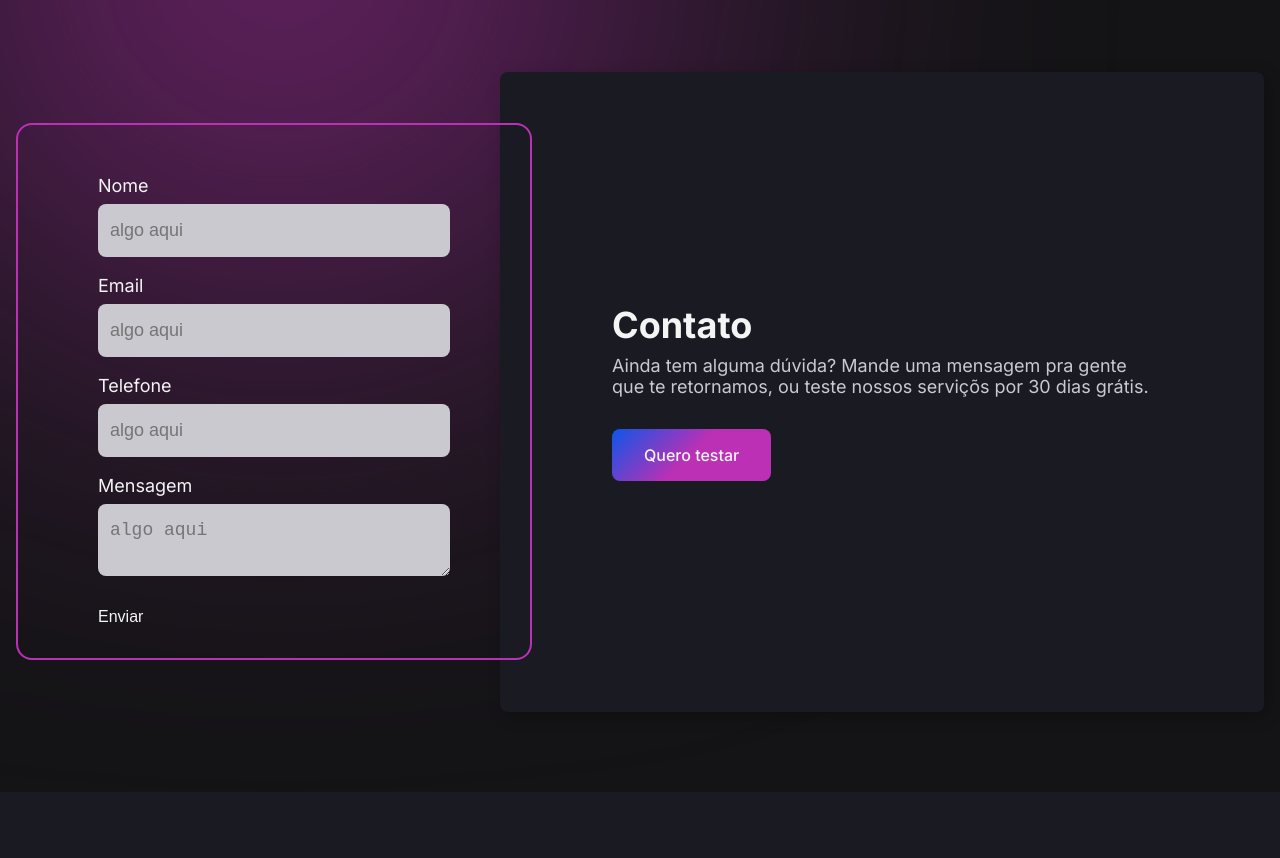
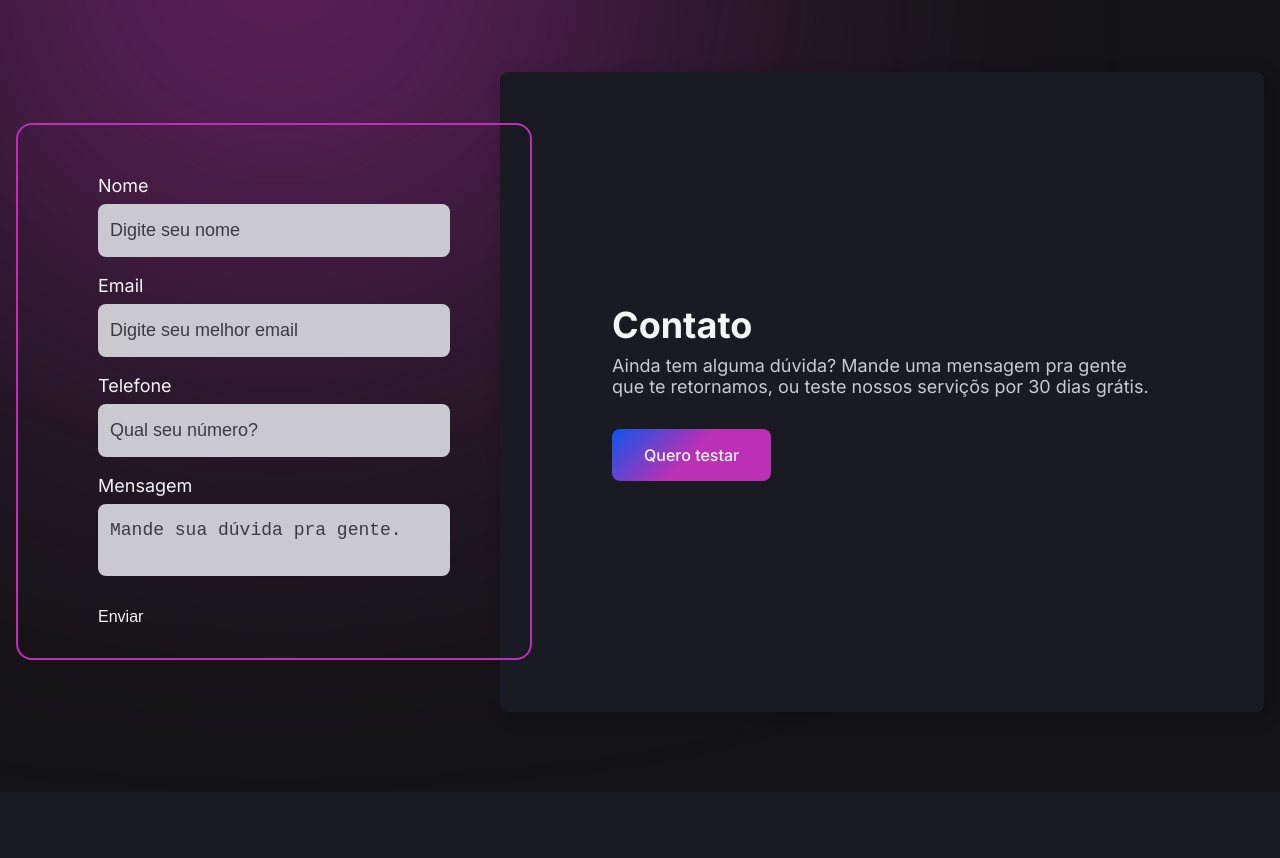
Before and after one commit to Dener-Garcia/landing-page-lit-academy-reactJS, a React (Vite) app: page / in a window 1280 px wide. Shown: the part 3160-4018 px from the top of the page. Built offline with nearby package versions, Linux system fonts and the light colour scheme.

Commit message:
feat: fix get value from form with useState

```diff
--- a/src/components/Contact/Contact.jsx
+++ b/src/components/Contact/Contact.jsx
@@ -1,42 +1,65 @@
-import React from 'react';
+import React, { useState } from 'react';
 import './module.css';
 import ButtonPrimary from '../design-system/Button-primary/ButtonPrimary';
 
+
 const Contact = () => {
+
+  const [name, setName] = useState('');
+  const [mail, setMail] = useState('');
+  const [phone, setPhone] = useState();
+  const [message, setMessage] = useState('');
+
+  const handleSubmit = (event) => {
+    event.preventDefault();
+    console.table('Suas informações:', name, mail, phone, message);
+    alert('Obrigado por testar essa aplicação, você pode ver suas informações no console.log');
+  };
+
+
   return(
     <section className="contact">
+
       <div className="backgroundBlur2"></div>
-      <form action="post">
+      <div className="form-div">
+
+        <form onSubmit={handleSubmit}>
           <div className="field">
             <label htmlFor="name">Nome</label>
             <input type="text"
               id="name"
-            placeholder="algo aqui"
-            required />
+              placeholder="Digite seu nome"
+              required
+              onChange={e => {setName(e.target.value);}}
+            />
           </div>
           <div className="field">
             <label htmlFor="mail">Email</label>
             <input type="email"
               id="mail"
-            placeholder="algo aqui"
-            required />
+              placeholder="Digite seu melhor email"
+              required
+              onChange={e => {setMail(e.target.value);}} />
           </div>
           <div className="field">
             <label htmlFor="phone">Telefone</label>
             <input type="tel"
               id="phone"
-            placeholder="algo aqui"
-            required />
+              placeholder="Qual seu número?"
+              required
+              onChange={e => {setPhone(e.target.value);}} />
           </div>
           <div className="field">
             <label htmlFor="message">Mensagem</label>
             <textarea type="message"
               id="message"
-            placeholder="algo aqui"
-            required />
+              placeholder="Mande sua dúvida pra gente."
+              required
+              onChange={e => {setMessage(e.target.value);}} />
           </div>
           <button type="submit">Enviar</button>
         </form>
+      </div>
       <div className="contact-info">
         <h4>Contato</h4>
         <p>Ainda tem alguma dúvida? Mande uma mensagem pra gente que te retornamos, ou teste nossos serviçõs por 30 dias grátis.</p>
--- a/src/components/Contact/module.css
+++ b/src/components/Contact/module.css
@@ -19,6 +19,10 @@
   filter: blur(14rem);
   background: var(--background-tertiary);
   z-index: -2;
+}
+
+.contact .form-div{
+  z-index: 2;
 }
 
 .contact form{
@@ -45,6 +49,12 @@
   font-size: var(--body1);
   border-radius: 0.5rem;
   background-color: var(--neutral-08);
+  resize: none;
+}
+
+.contact form input::placeholder,
+.contact form textarea::placeholder{
+ color: var(--neutral-06);
 }
 
 .contact form button{
@@ -66,7 +76,7 @@
   border-radius: 0.5rem;
   background-color: var(--background-primary-aux);
   box-shadow: 4px 4px 16px 0px rgba(0, 0, 0, 0.25);
-  z-index: -1;
+
 }
 
 .contact-info h4{
--- a/src/components/design-system/Button-primary/module.css
+++ b/src/components/design-system/Button-primary/module.css
@@ -5,11 +5,11 @@
   font-size: var(--head4);
   font-weight: 500;
   color: var(--neutral-09);
-  background:var(--gradient-primary);
+  background: var(--gradient-primary);
   cursor: pointer;
   transition: 0.2s;
 }
 
 .btnPrimary:hover{
-  background: var(--background-accent);
+  background: var(--gradient-primary-hover);
 }
--- a/src/components/design-system/TestimonialsCard/TestimonialsCard.jsx
+++ b/src/components/design-system/TestimonialsCard/TestimonialsCard.jsx
@@ -4,8 +4,6 @@ import './module.css';
 const TestimonialsCard = (props) =>{
 
   const {avatar, name, testimony} = props;
-
-  console.log(name, 'props recebidas no cad');
   return(
     <div className="testimonyCard">
       <img src={avatar} alt={name} />
--- a/src/index.css
+++ b/src/index.css
@@ -8,11 +8,13 @@
     --background-tertiary: #BC30B5;
     --background-accent: #0C56E9;
     --gradient-primary: linear-gradient(135deg, #0C56E9 0%, #BC30B5 50%);
+    --gradient-primary-hover: linear-gradient(#0C56E9, #0C56E9);
     --accent-color: #333;
 
     --neutral-09: #f4f4f5;
     --neutral-08: #C9C9CF;
     --neutral-07: #9E9EA8;
+    --neutral-06: #3B3B40;
 
     --head1: 3.5rem;
     --head2: 2.5rem;
```
Lines whose indentation alone changed are shown as unchanged.
